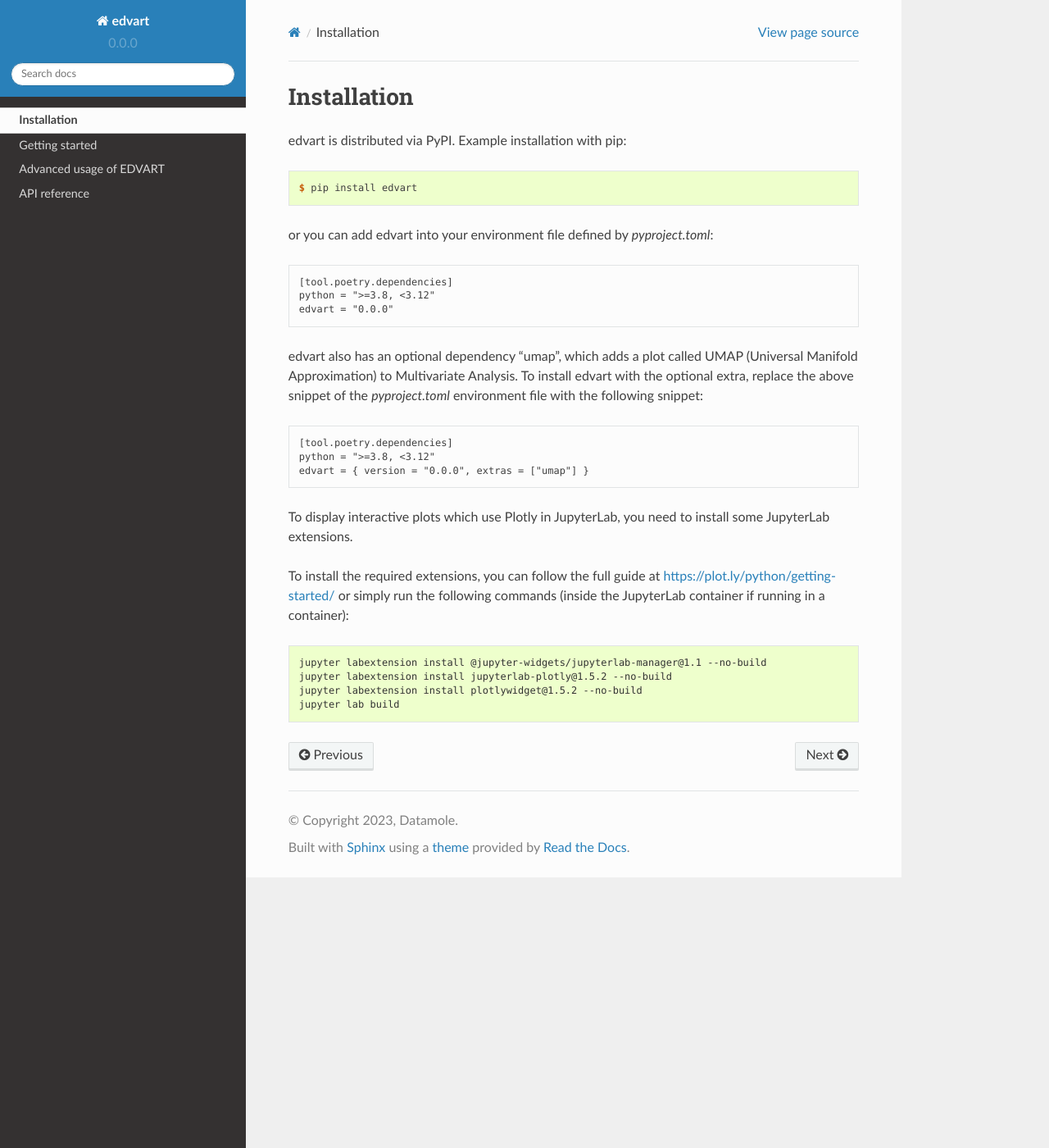
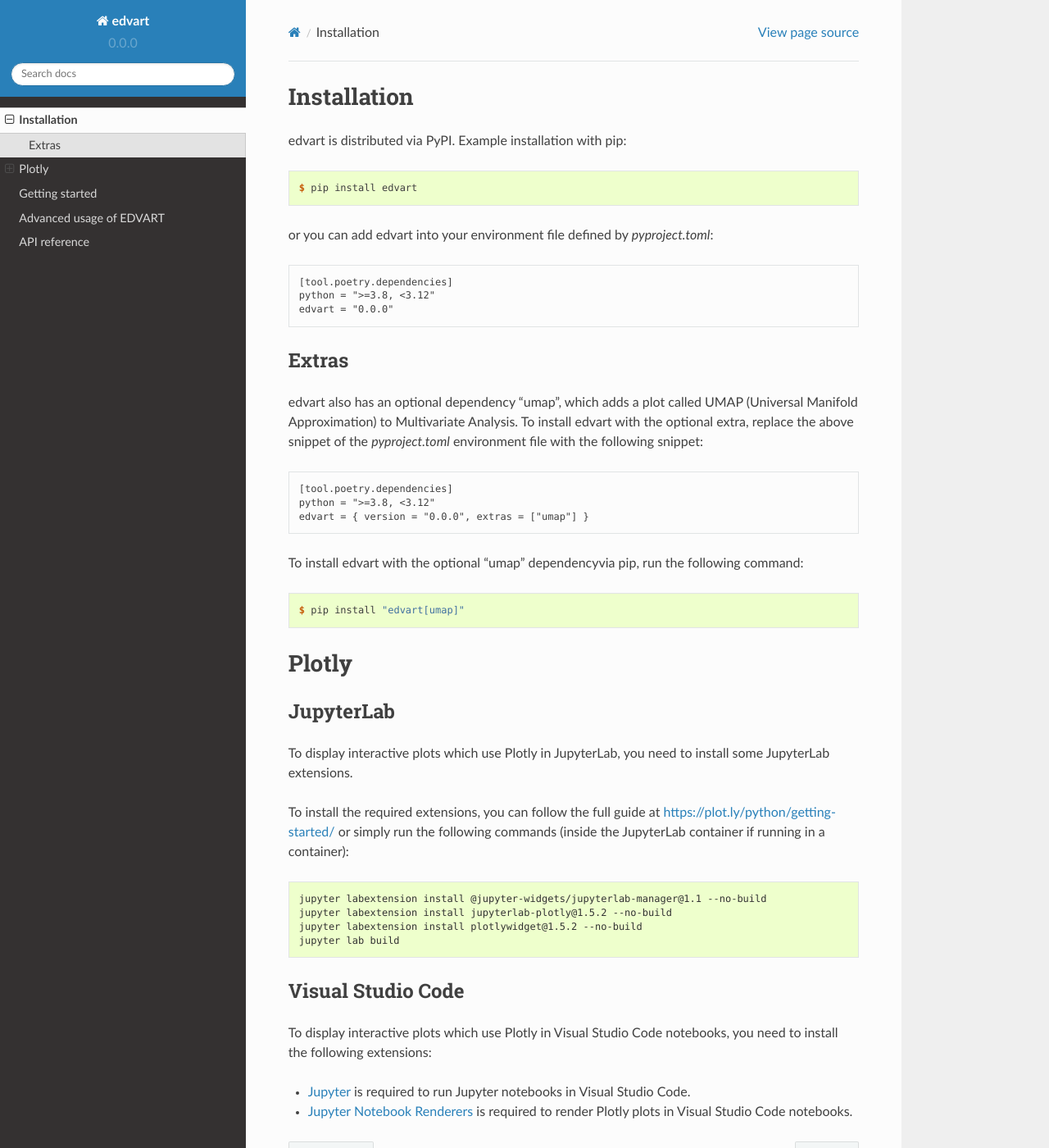
Before and after one commit to datamole-ai/edvart, a Sphinx documentation site: the page built from docs/installation.rst, in a window 1280 px wide and 1400 px high. Shown: the whole window at 82% size. Built offline with Sphinx 7.4.7 and the Read the Docs theme 2.0.0, drawn with Linux system fonts in a browser that asks for light colours; pages that are not in the unit, such as notebooks, are missing from menus.

Commit message:
docs: Improve `installation.rst`
* Add installation command for installing with extras using `pip`.
* Add section on how to render Plotly interactive plots in Visual Studio Code.

```diff
--- a/docs/installation.rst
+++ b/docs/installation.rst
@@ -17,6 +17,9 @@ or you can add edvart into your environment file defined by `pyproject.toml`:
    edvart = "|VERSION|"
 
 
+Extras
+------
+
 edvart also has an optional dependency "umap", which adds a plot called UMAP
 (Universal Manifold Approximation) to Multivariate Analysis. To install edvart with the optional
 extra, replace the above snippet of the `pyproject.toml` environment file with the following
@@ -28,6 +31,18 @@ snippet:
    python = ">=3.8, <3.12"
    edvart = { version = "|VERSION|", extras = ["umap"] }
 
+To install edvart with the optional "umap" dependencyvia pip, run the following command:
+
+.. code-block:: console
+
+   $ pip install "edvart[umap]"
+
+
+Plotly
+======
+
+JupyterLab
+----------
 
 To display interactive plots which use Plotly in JupyterLab, you need to install some JupyterLab
 extensions.
@@ -42,3 +57,13 @@ https://plot.ly/python/getting-started/ or simply run the following commands
    jupyter labextension install jupyterlab-plotly@1.5.2 --no-build
    jupyter labextension install plotlywidget@1.5.2 --no-build
    jupyter lab build
+
+Visual Studio Code
+------------------
+To display interactive plots which use Plotly in Visual Studio Code notebooks,
+you need to install the following extensions:
+
+* `Jupyter <https://marketplace.visualstudio.com/items?itemName=ms-toolsai.jupyter>`_ is required to
+  run Jupyter notebooks in Visual Studio Code.
+* `Jupyter Notebook Renderers <https://marketplace.visualstudio.com/items?itemName=ms-toolsai.jupyter-renderers>`_ is required
+  to render Plotly plots in Visual Studio Code notebooks.
```
